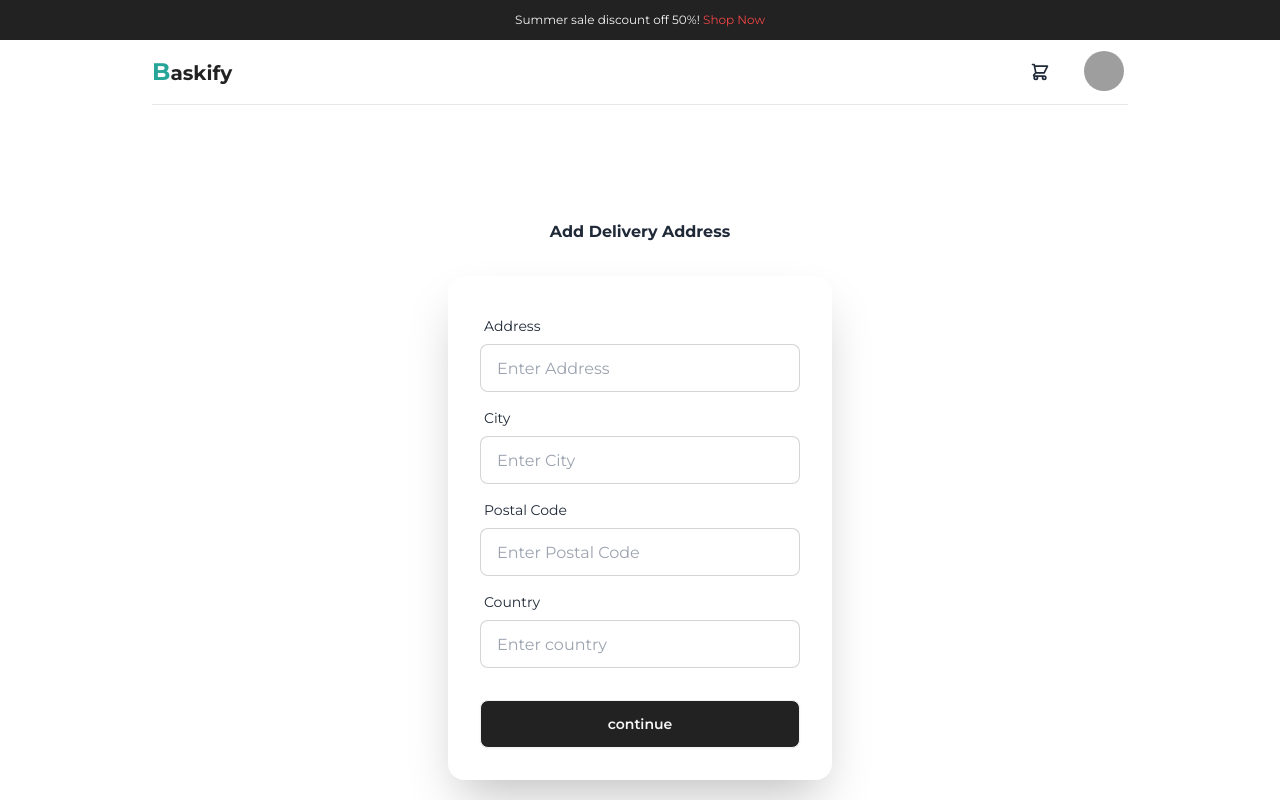
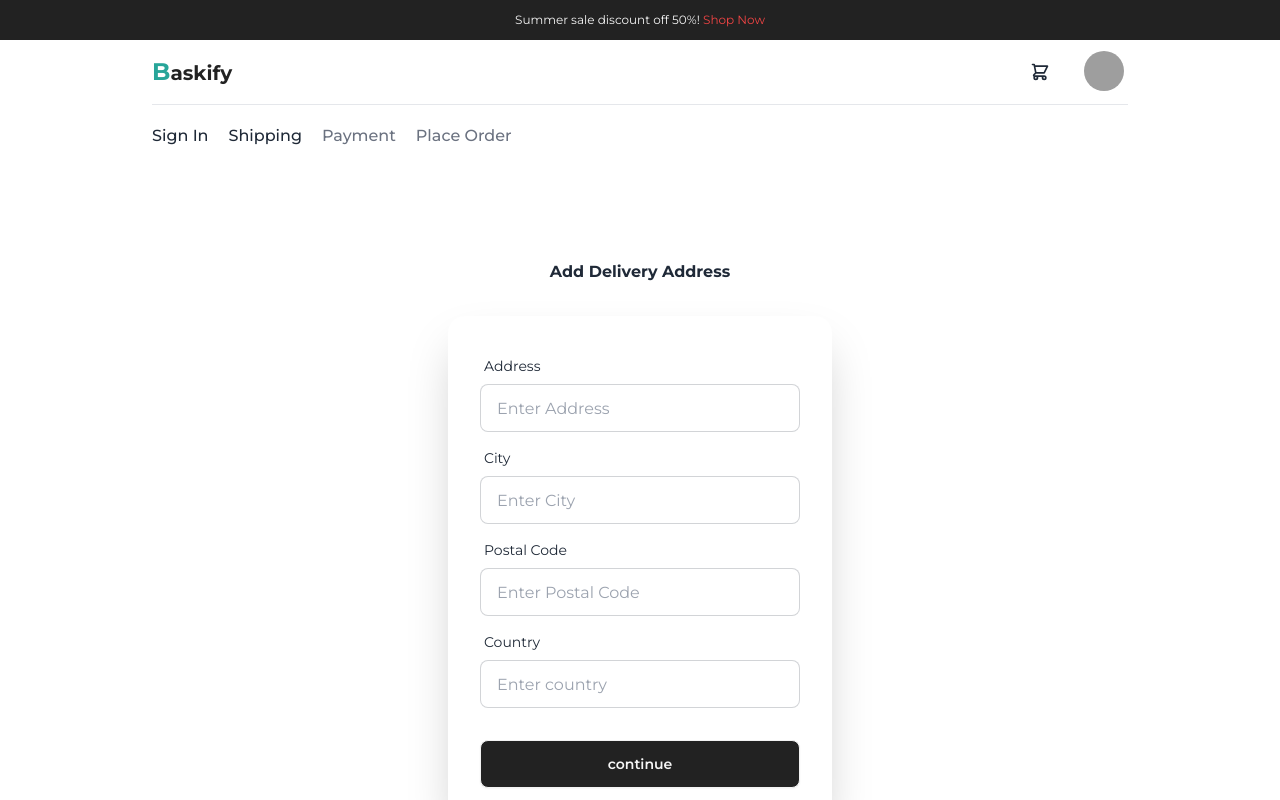
Before and after one commit to Sawon-52/Baskify-E-Commerce-platform, a React (Vite) app in the folder Frontend/: page /shipping in a window 1280 px wide. Shown: the top 800 px of the page. Built offline with nearby package versions, Linux system fonts and the light colour scheme; sample sign-in values are in the browser's storage; grey boxes are pictures that could not be loaded.

Commit message:
created checkout steps

```diff
--- /dev/null
+++ b/Frontend/src/Components/CheckoutSteps.jsx
@@ -0,0 +1,14 @@
+import { Link } from "react-router-dom";
+
+const CheckoutSteps = ({ step1, step2, step3, step4 }) => {
+  return (
+    <div className="flex gap-5 text-base font-medium">
+      <nav className="">{step1 ? <Link to="/login">Sign In</Link> : <Link className="text-gray-500">Sign In </Link>}</nav>
+      <nav className="">{step2 ? <Link to="/shipping">Shipping</Link> : <Link className="text-gray-500">Shipping </Link>}</nav>
+      <nav className="">{step3 ? <Link to="/payment">Payment</Link> : <Link className="text-gray-500">Payment </Link>}</nav>
+      <nav className="">{step4 ? <Link to="/placeorder">Place Order</Link> : <Link className="text-gray-500">Place Order </Link>}</nav>
+    </div>
+  );
+};
+
+export default CheckoutSteps;
--- /dev/null
+++ b/Frontend/src/pages/PaymentPage.jsx
@@ -0,0 +1,9 @@
+import { useState } from "react";
+import CheckoutSteps from "../Components/CheckoutSteps";
+
+const PaymentPage = () => {
+  const [paymentMethod, setPaymentMethod] = useState("Paypal");
+  return <div>PaymentPage</div>;
+};
+
+export default PaymentPage;
--- a/Frontend/src/pages/ShippingPage.jsx
+++ b/Frontend/src/pages/ShippingPage.jsx
@@ -3,6 +3,7 @@ import { useState } from "react";
 import { useDispatch, useSelector } from "react-redux";
 import { useNavigate } from "react-router-dom";
 import { saveShippingAddress } from "../slices/cartSlice";
+import CheckoutSteps from "../Components/CheckoutSteps";
 
 const ShippingPage = () => {
   const cart = useSelector((state) => state.cart);
@@ -21,6 +22,10 @@ const ShippingPage = () => {
     navigate("/payment");
   };
   return (
+    <div>
+      <div>
+        <CheckoutSteps step1 step2 />
+      </div>
       <div className="flex flex-col justify-center items-center my-28">
         <h2 className="text-base font-bold mb-8">Add Delivery Address</h2>
         <div className="card bg-base-100 w-full max-w-sm shrink-0 shadow-2xl">
@@ -62,6 +67,7 @@ const ShippingPage = () => {
         </div> */}
         </div>
       </div>
+    </div>
   );
 };
 
--- a/Frontend/src/slices/cartSlice.js
+++ b/Frontend/src/slices/cartSlice.js
@@ -27,8 +27,12 @@ const cartSlice = createSlice({
       state.shippingAddress = action.payload;
       return updateCart(state);
     },
+    savePaymentMethod: (state, action) => {
+      state.paymentMethod = action.payload;
+      return updateCart(state);
+    },
   },
 });
 
-export const { addToCart, removeFromCart, saveShippingAddress } = cartSlice.actions;
+export const { addToCart, removeFromCart, saveShippingAddress, savePaymentMethod } = cartSlice.actions;
 export default cartSlice.reducer;
```
Lines whose indentation alone changed are shown as unchanged.
